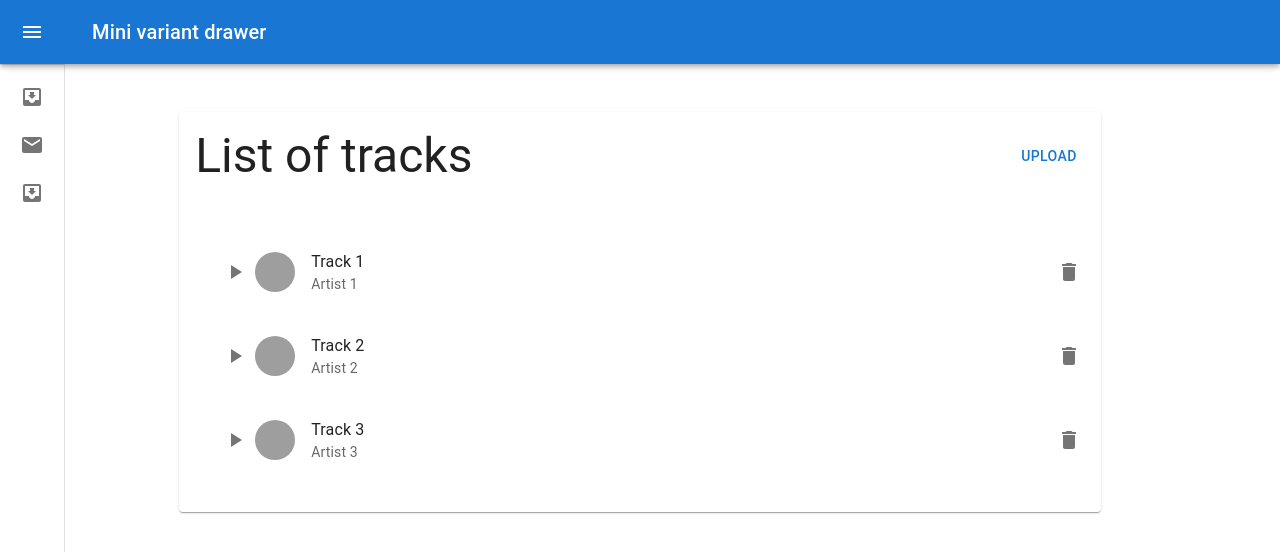
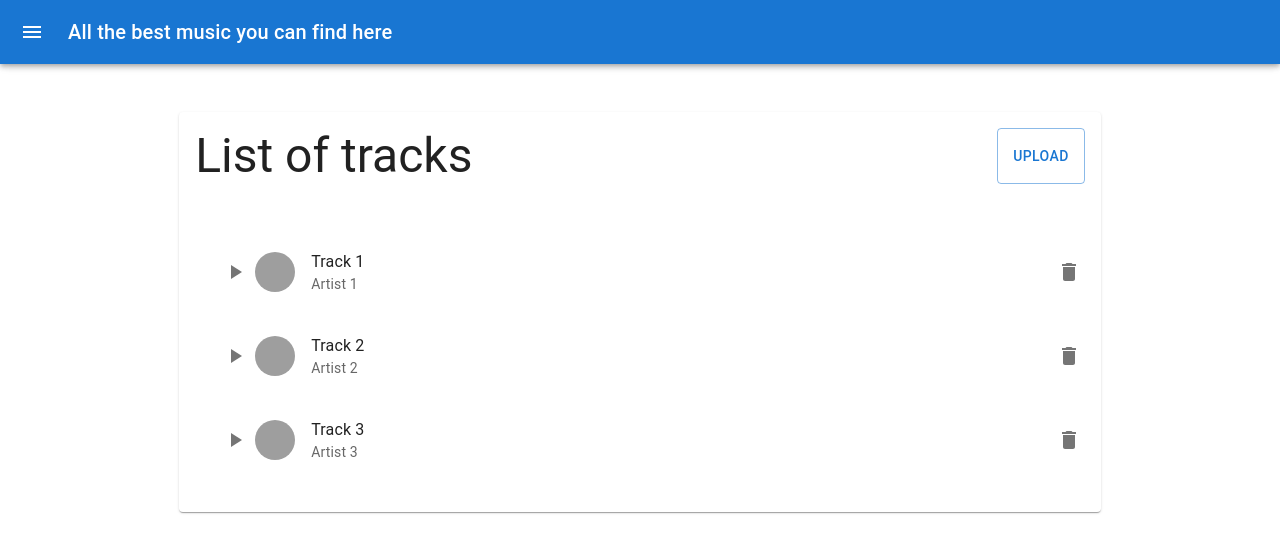
Before and after one commit to braniubojni/music-app, a Next.js app in the folder client/: page /tracks in a window 1280 px wide. Shown: the top 552 px of the page. Built offline with nearby package versions, Linux system fonts and the light colour scheme.

Commit message:
eh/feat: dynamic page 4 track

```diff
--- a/client/components/Navbar.tsx
+++ b/client/components/Navbar.tsx
@@ -1,11 +1,11 @@
 import * as React from 'react';
-import { styled, useTheme, Theme, CSSObject } from '@mui/material/styles';
+import { styled, useTheme } from '@mui/material/styles';
 import Box from '@mui/material/Box';
-import MuiDrawer from '@mui/material/Drawer';
+import Drawer from '@mui/material/Drawer';
+import CssBaseline from '@mui/material/CssBaseline';
 import MuiAppBar, { AppBarProps as MuiAppBarProps } from '@mui/material/AppBar';
 import Toolbar from '@mui/material/Toolbar';
 import List from '@mui/material/List';
-import CssBaseline from '@mui/material/CssBaseline';
 import Typography from '@mui/material/Typography';
 import Divider from '@mui/material/Divider';
 import IconButton from '@mui/material/IconButton';
@@ -18,54 +18,28 @@ import ListItemIcon from '@mui/material/ListItemIcon';
 import ListItemText from '@mui/material/ListItemText';
 import InboxIcon from '@mui/icons-material/MoveToInbox';
 import MailIcon from '@mui/icons-material/Mail';
+import { useRouter } from 'next/router';
 import { ALBUMS, HOME, TRACKS } from '../common/paths';
-import { useRouter } from 'next/router';
 
 const drawerWidth = 240;
 
-const menuItems = [
-  {
-    name: 'Home',
-    href: HOME,
-  },
-  {
-    name: 'Tracks list',
-    href: TRACKS,
-  },
-  {
-    name: 'Albom list',
-    href: ALBUMS,
-  },
-];
-
-const openedMixin = (theme: Theme): CSSObject => ({
-  width: drawerWidth,
-  transition: theme.transitions.create('width', {
-    easing: theme.transitions.easing.sharp,
-    duration: theme.transitions.duration.enteringScreen,
-  }),
-  overflowX: 'hidden',
-});
-
-const closedMixin = (theme: Theme): CSSObject => ({
-  transition: theme.transitions.create('width', {
+const Main = styled('main', { shouldForwardProp: (prop) => prop !== 'open' })<{
+  open?: boolean;
+}>(({ theme, open }) => ({
+  flexGrow: 1,
+  padding: theme.spacing(3),
+  transition: theme.transitions.create('margin', {
     easing: theme.transitions.easing.sharp,
     duration: theme.transitions.duration.leavingScreen,
   }),
-  overflowX: 'hidden',
-  width: `calc(${theme.spacing(7)} + 1px)`,
-  [theme.breakpoints.up('sm')]: {
-    width: `calc(${theme.spacing(8)} + 1px)`,
-  },
-});
-
-const DrawerHeader = styled('div')(({ theme }) => ({
-  display: 'flex',
-  alignItems: 'center',
-  justifyContent: 'flex-end',
-  padding: theme.spacing(0, 1),
-  // necessary for content to be below app bar
-  ...theme.mixins.toolbar,
+  marginLeft: `-${drawerWidth}px`,
+  ...(open && {
+    transition: theme.transitions.create('margin', {
+      easing: theme.transitions.easing.easeOut,
+      duration: theme.transitions.duration.enteringScreen,
+    }),
+    marginLeft: 0,
+  }),
 }));
 
 interface AppBarProps extends MuiAppBarProps {
@@ -75,42 +49,47 @@ interface AppBarProps extends MuiAppBarProps {
 const AppBar = styled(MuiAppBar, {
   shouldForwardProp: (prop) => prop !== 'open',
 })<AppBarProps>(({ theme, open }) => ({
-  zIndex: theme.zIndex.drawer + 1,
-  transition: theme.transitions.create(['width', 'margin'], {
+  transition: theme.transitions.create(['margin', 'width'], {
     easing: theme.transitions.easing.sharp,
     duration: theme.transitions.duration.leavingScreen,
   }),
   ...(open && {
-    marginLeft: drawerWidth,
     width: `calc(100% - ${drawerWidth}px)`,
-    transition: theme.transitions.create(['width', 'margin'], {
-      easing: theme.transitions.easing.sharp,
+    marginLeft: `${drawerWidth}px`,
+    transition: theme.transitions.create(['margin', 'width'], {
+      easing: theme.transitions.easing.easeOut,
       duration: theme.transitions.duration.enteringScreen,
     }),
   }),
 }));
 
-const Drawer = styled(MuiDrawer, {
-  shouldForwardProp: (prop) => prop !== 'open',
-})(({ theme, open }) => ({
-  width: drawerWidth,
-  flexShrink: 0,
-  whiteSpace: 'nowrap',
-  boxSizing: 'border-box',
-  ...(open && {
-    ...openedMixin(theme),
-    '& .MuiDrawer-paper': openedMixin(theme),
-  }),
-  ...(!open && {
-    ...closedMixin(theme),
-    '& .MuiDrawer-paper': closedMixin(theme),
-  }),
+const DrawerHeader = styled('div')(({ theme }) => ({
+  display: 'flex',
+  alignItems: 'center',
+  padding: theme.spacing(0, 1),
+  // necessary for content to be below app bar
+  ...theme.mixins.toolbar,
+  justifyContent: 'flex-end',
 }));
 
-export default function Navbar() {
+export default function PersistentDrawerLeft() {
   const theme = useTheme();
   const [open, setOpen] = React.useState(false);
   const router = useRouter();
+  const menuItems = [
+    {
+      name: 'Home',
+      href: HOME,
+    },
+    {
+      name: 'Tracks list',
+      href: TRACKS,
+    },
+    {
+      name: 'Albom list',
+      href: ALBUMS,
+    },
+  ];
 
   const handleDrawerOpen = () => {
     setOpen(true);
@@ -130,62 +109,58 @@ export default function Navbar() {
             aria-label="open drawer"
             onClick={handleDrawerOpen}
             edge="start"
-            sx={{
-              marginRight: 5,
-              ...(open && { display: 'none' }),
-            }}
+            sx={{ mr: 2, ...(open && { display: 'none' }) }}
           >
             <MenuIcon />
           </IconButton>
           <Typography variant="h6" noWrap component="div">
-            Mini variant drawer
+            All the best music you can find here
           </Typography>
         </Toolbar>
       </AppBar>
-      <Drawer variant="permanent" open={open}>
+      <Drawer
+        sx={{
+          width: drawerWidth,
+          flexShrink: 0,
+          '& .MuiDrawer-paper': {
+            width: drawerWidth,
+            boxSizing: 'border-box',
+          },
+        }}
+        variant="persistent"
+        anchor="left"
+        open={open}
+      >
         <DrawerHeader>
           <IconButton onClick={handleDrawerClose}>
-            {theme.direction === 'rtl' ? (
+            {theme.direction === 'ltr' ? (
+              <ChevronLeftIcon />
+            ) : (
               <ChevronRightIcon />
-            ) : (
-              <ChevronLeftIcon />
             )}
           </IconButton>
         </DrawerHeader>
         <Divider />
         <List>
-          {menuItems.map(({ name, href }, index) => (
+          {menuItems.map(({ href, name }, index) => (
             <ListItem
               key={href}
+              disablePadding
               onClick={() => router.push(href)}
-              disablePadding
-              sx={{ display: 'block' }}
             >
-              <ListItemButton
-                sx={{
-                  minHeight: 48,
-                  justifyContent: open ? 'initial' : 'center',
-                  px: 2.5,
-                }}
-              >
-                <ListItemIcon
-                  sx={{
-                    minWidth: 0,
-                    mr: open ? 3 : 'auto',
-                    justifyContent: 'center',
-                  }}
-                >
+              <ListItemButton>
+                <ListItemIcon>
                   {index % 2 === 0 ? <InboxIcon /> : <MailIcon />}
                 </ListItemIcon>
-                <ListItemText primary={name} sx={{ opacity: open ? 1 : 0 }} />
+                <ListItemText primary={name} />
               </ListItemButton>
             </ListItem>
           ))}
         </List>
       </Drawer>
-      <Box component="main" sx={{ flexGrow: 1, p: 3 }}>
+      <Main open={open}>
         <DrawerHeader />
-      </Box>
+      </Main>
     </Box>
   );
 }
--- a/client/components/TrackItem.tsx
+++ b/client/components/TrackItem.tsx
@@ -1,11 +1,9 @@
 import { Delete, Pause, PlayArrow } from '@mui/icons-material';
 import {
-  Avatar,
-  IconButton,
-  ListItem,
-  ListItemAvatar,
-  ListItemIcon,
-  ListItemText,
+	Avatar,
+	IconButton,
+	ListItem,
+	ListItemAvatar, ListItemText
 } from '@mui/material';
 import { useRouter } from 'next/router';
 import React from 'react';
--- a/client/layouts/MainLayout.tsx
+++ b/client/layouts/MainLayout.tsx
@@ -1,3 +1,4 @@
+import { Box } from '@mui/material';
 import { Container } from '@mui/system';
 import React from 'react';
 import Navbar from '../components/Navbar';
--- a/client/pages/tracks/index.tsx
+++ b/client/pages/tracks/index.tsx
@@ -47,7 +47,7 @@ const Index = () => {
           <Box p={2}>
             <Grid container justifyContent={'space-between'}>
               <Typography variant="h3">List of tracks</Typography>
-              <Button onClick={() => router.push(TRACK_CREATE)}>Upload</Button>
+              <Button variant="outlined" onClick={() => router.push(TRACK_CREATE)}>Upload</Button>
             </Grid>
           </Box>
           <TrackList tracks={tracks} />
```
Also changed, not shown: client/pages/tracks/[id].tsx (+67 -2 lines).
